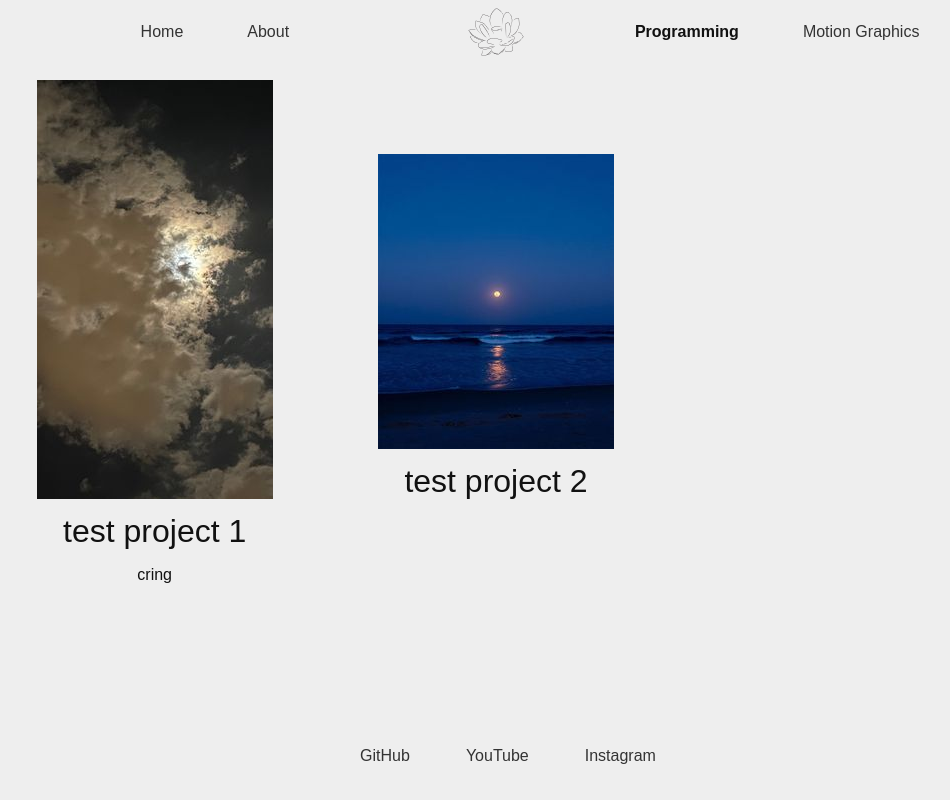
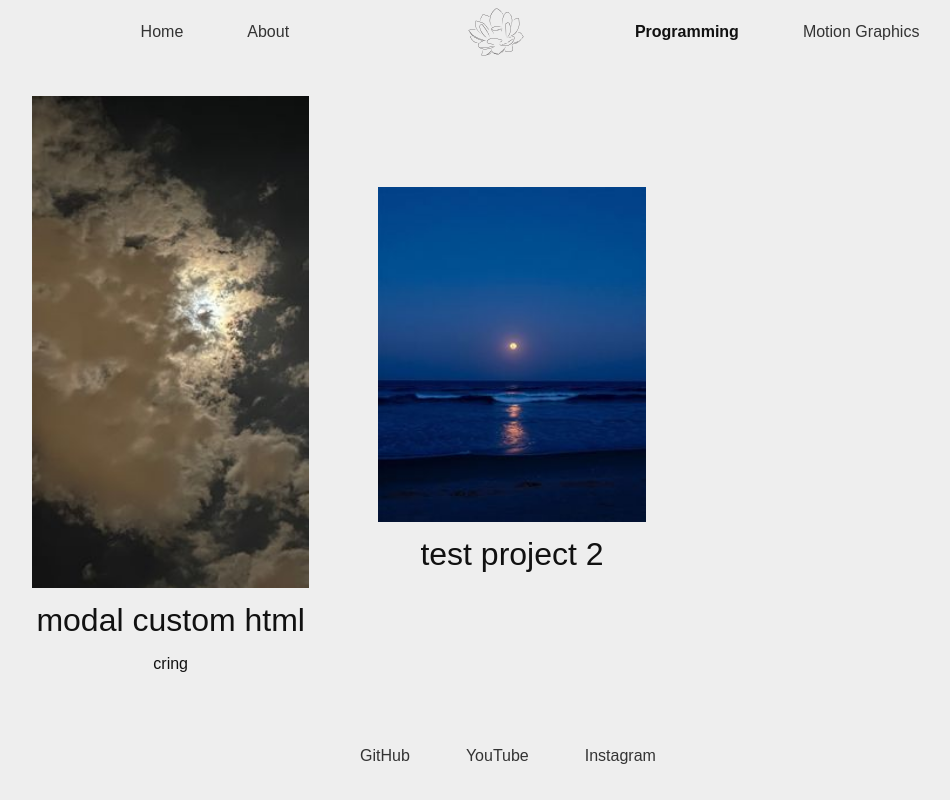
Before and after one commit to JDLanyon/JDLanyon.github.io, a Next.js app: page /programming in a window 1280 px wide. Shown: the whole page, without its empty margins (144-1094 px from the left). Built offline with nearby package versions, Linux system fonts and the light colour scheme; some icons are missing; a web font is replaced by a local one.

Commit message:
seperate modal page per-project
allows for more control over the content

```diff
--- a/src/app/@modal/(.)projects/[project]/page.tsx
+++ b/src/app/@modal/(.)projects/[project]/page.tsx
@@ -1,12 +1,15 @@
-import { Modal } from './modal'
+import Image from "next/image";
+
+import { Modal } from '../modal'
 
 
-// TODO: Props
+// TODO: dynamically fetch existing information
 export default async function Project() {
   return (
     <Modal>
       <div>
-        <h1>hi</h1>
+        <h1>Whoops</h1>
+        <p>looks like I haven't put any info on this one yet :c</p>
       </div>
     </Modal>
   )
--- /dev/null
+++ b/src/app/@modal/(.)projects/example_override/page.tsx
@@ -0,0 +1,14 @@
+import { Modal } from '../modal'
+
+
+// TODO: Props
+export default async function Project() {
+  return (
+    <Modal>
+      <div>
+        <h1>This is an example of overriding the modal</h1>
+        <p>will likely use this moving forward tbh since most modals I want to be custom</p>
+      </div>
+    </Modal>
+  )
+}
--- a/src/app/@modal/(.)projects/[project]/modal.tsx
+++ b/src/app/@modal/(.)projects/modal.tsx
@@ -13,7 +13,7 @@ export function Modal({ children }: { children: React.ReactNode }) {
   }
 
   return (
-    <div className="absolute inset-0 flex m-16 transition-all z-100 p-8 bg-black/50 border-solid border-white border-1">
+    <div className="fixed inset-0 flex m-0 md:m-16 transition-all z-100 p-8 bg-black/50 border-solid border-white border-1">
         {children}
         <div className="absolute top-2 right-2 transform z-101">
           <Button onclick={close} text="x" />
--- a/src/app/components/panel.tsx
+++ b/src/app/components/panel.tsx
@@ -9,28 +9,24 @@ interface PanelProps {
   description?: string;
 }
 
-// Conditional image
-function Thumbnail({thumbnail} : PanelProps) {
-  if (thumbnail) {
-    return <Image
-      className="mx-auto w-full"
-      src={thumbnail}
-      // layout="contain"
-      width={1000}
-      height={1000}
-      // sizes="100vw"
-      // style={{ width: '100%', height: 'auto' }} // optional
-      alt="panel thumbnail"
-    />;
-  }
-}
 
-export default function Panel({thumbnail, title, description} : PanelProps) {
+export default function Panel({title, thumbnail, description} : PanelProps) {
   return (
-    <div className={`break-inside-avoid w-full transition transform ${thumbnail || title ? 'hover:-translate-y-1 motion-reduce:transition-none motion-reduce:hover:transform-none hover:bg-[#ddd] light:hover:bg-[#222] hover:text-[#111] light:hover:text-[#eee]' : ''}`}>
+    <div className={`break-inside-avoid w-full transition transform m-4 ${thumbnail || title ? 'hover:-translate-y-1 motion-reduce:transition-none motion-reduce:hover:transform-none hover:bg-[#ddd] light:hover:bg-[#222] hover:text-[#111] light:hover:text-[#eee]' : ''}`}>
       {/* TODO: pointer cursor and trigger modal */}
       <div className={thumbnail ? "grid text-center" : "grid my-auto text-center"}>
-        <Thumbnail thumbnail={thumbnail} />
+        {thumbnail &&
+          <Image
+          className="mx-auto w-full"
+          src={thumbnail}
+          // layout="contain"
+          width={1000}
+          height={1000}
+          // sizes="100vw"
+          // style={{ width: '100%', height: 'auto' }} // optional
+          alt="panel thumbnail"
+          />
+        }
         <h2 className="py-2">{title}</h2>
         <p className="pb-4">{description}</p>
       </div>
--- a/src/app/programming/page.tsx
+++ b/src/app/programming/page.tsx
@@ -14,7 +14,7 @@ export default function Programming() {
       <Nav />
       <div className="grid grid-cols-1 md:grid-cols-2 lg:grid-cols-3 mx-32 my-12 items-center justify-items-center p-8 gap-16">
         {projects_programming.map(p => (
-          <Link href={`/projects/${p.title}`} passHref>
+          <Link key={p.id} href={`/projects/${p.id}`} passHref>
             <Panel title={p.title} thumbnail={p.thumbnail} description={p.description} />
           </Link>
       ))}
--- a/src/app/project_data.tsx
+++ b/src/app/project_data.tsx
@@ -1,10 +1,12 @@
 export const projects_programming = [
   {
-    title : "test project 1",
+    id : "example_override",
+    title : "modal custom html",
     thumbnail : "/temp/Clouds.jpg",
     description : "cring"
   },
   {
+    id : "test2",
     title : "test project 2",
     thumbnail : "/temp/Blue Ocean.jpg"
   }
@@ -12,6 +14,7 @@ export const projects_programming = [
 
 export const projects_motion_graphics = [
   {
+    id : "test3",
     title : "test project 3",
     thumbnail : "/temp/Blurred night.jpg",
     description : "way more cring"
```
